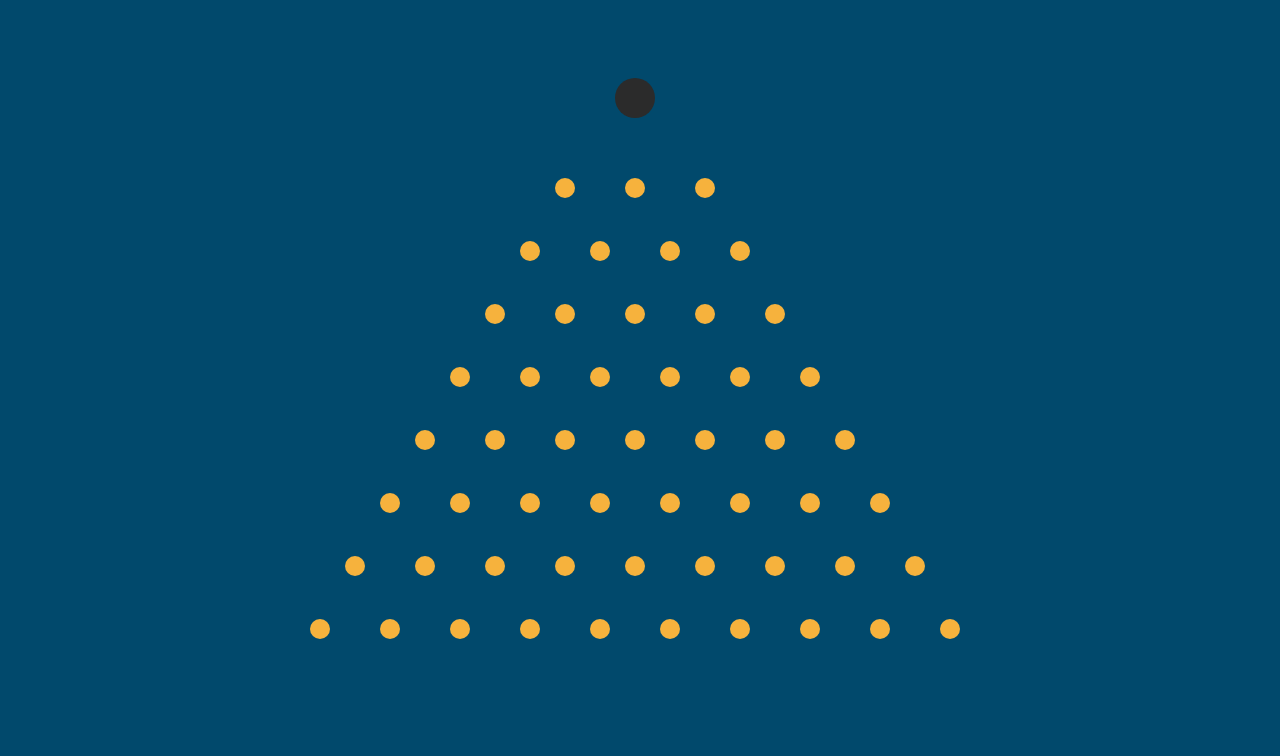
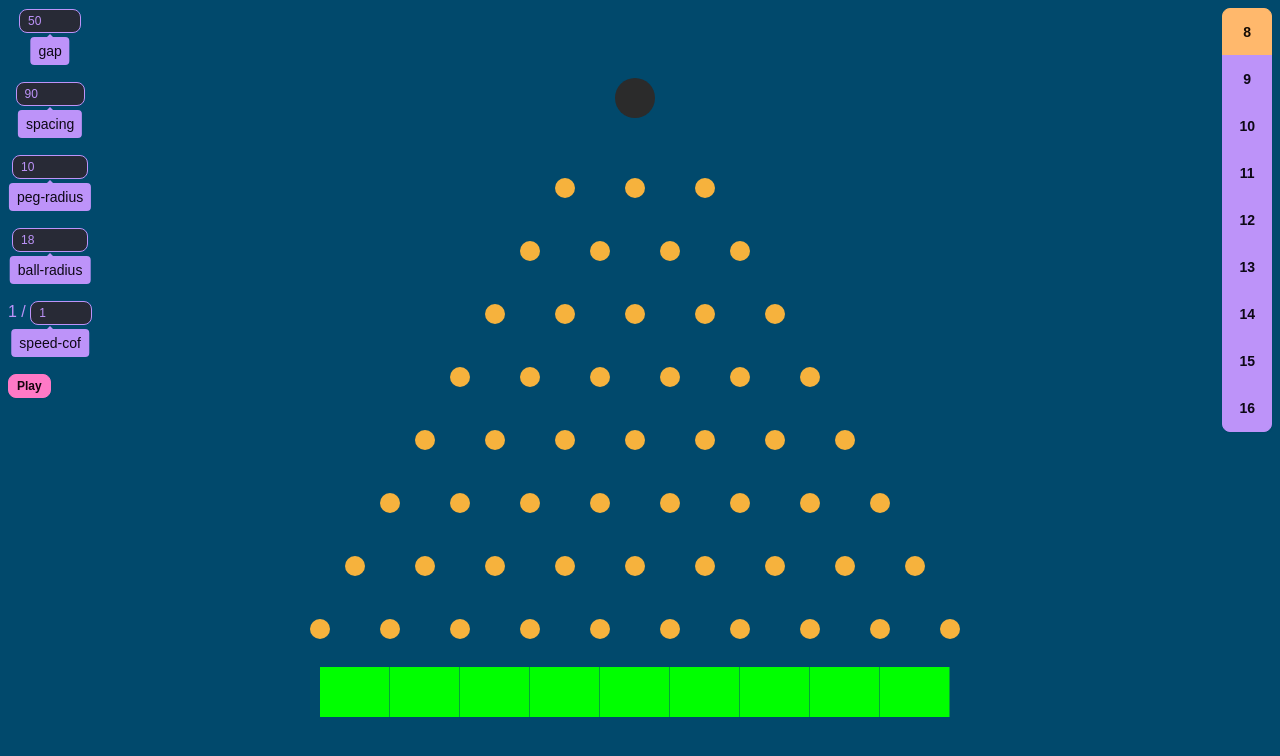
Before and after one commit to Goncharuk-Nikita/matterjs-simple, a website built with Vite: page index.html in a window 1280 px wide. Built offline with nearby package versions, Linux system fonts and the light colour scheme; animation ran at ten frames a second.

Commit message:
game logic in progress

```diff
--- a/index.html
+++ b/index.html
@@ -9,9 +9,40 @@
     <script type="module" src="src/matter.ts" defer></script>
 </head>
 <body class="w-screen h-screen">
-     <svg id="svg">
-        <path id="path-heart"
-              d="M20.1,37.828 L20.072,37.828 C14.906,37.732 0,24.264 0,11.508 C0,5.38 5.05,0 10.806,0 C15.386,0 18.466,3.16 20.098,5.46 C21.726,3.164 24.806,8.8817842e-16 29.388,8.8817842e-16 C35.148,8.8817842e-16 40.196,5.38 40.196,11.51 C40.196,24.262 25.288,37.73 20.122,37.824 L20.1,37.824 L20.1,37.828 Z"></path>
-      </svg>
+    <div class="fixed top-0 left-0 p-2 settings">
+        <div class="flex flex-col gap-12">
+          <div class="tooltip tooltip-open tooltip-bottom tooltip-secondary" data-tip="gap">
+              <input id="gap-input" rebuild type="number" min="30" max="80" value="50" step="1" class="input input-xs input-secondary text-secondary" />
+          </div>
+          <div class="tooltip tooltip-open tooltip-bottom tooltip-secondary" data-tip="spacing">
+              <input id="spacing-input" rebuild type="number" min="50" max="120" value="90" step="1" class="input input-xs input-secondary text-secondary" />
+          </div>
+          <div class="tooltip tooltip-open tooltip-bottom tooltip-secondary" data-tip="peg-radius">
+              <input id="peg-radius-input" rebuild type="number" min="5" max="20" value="10" step="0.5" class="input input-xs input-secondary text-secondary" />
+          </div>
+          <div class="tooltip tooltip-open tooltip-bottom tooltip-secondary" data-tip="ball-radius">
+              <input id="ball-radius-input" type="number" min="5" max="25" value="18" step="0.5" class="input input-xs input-secondary text-secondary" />
+          </div>
+          <div class="tooltip tooltip-open tooltip-bottom tooltip-secondary text-secondary" data-tip="speed-cof">
+              1 / <input id="speed-cof-input" type="number" min="1" max="10" value="1" step="1" class="input input-xs input-secondary text-secondary" />
+          </div>
+          <div>
+              <button id="play-btn" class="btn btn-primary btn-xs">Play</button>
+          </div>
+        </div>
+        <div class="fixed top-0 right-0 p-2 settings">
+			<div class="join join-vertical">
+				<button data-level="8" class="btn join-item btn-accent">8</button>
+				<button data-level="9" class="btn join-item btn-secondary">9</button>
+				<button data-level="10" class="btn join-item btn-secondary">10</button>
+				<button data-level="11" class="btn join-item btn-secondary">11</button>
+				<button data-level="12" class="btn join-item btn-secondary">12</button>
+				<button data-level="13" class="btn join-item btn-secondary">13</button>
+				<button data-level="14" class="btn join-item btn-secondary">14</button>
+				<button data-level="15" class="btn join-item btn-secondary">15</button>
+				<button data-level="16" class="btn join-item btn-secondary">16</button>
+			</div>
+		</div>
+    </div>
 </body>
 </html>
--- a/package.json
+++ b/package.json
@@ -8,6 +8,7 @@
     "lint:index": "eslint index2.ts --fix"
   },
   "dependencies": {
+    "events": "^3.3.0",
     "matter-js": "^0.19.0",
     "vite": "^5.2.8"
   },
--- a/src/components/field.ts
+++ b/src/components/field.ts
@@ -2,6 +2,7 @@ import Matter, { Composite } from 'matter-js'
 import { Peg } from './peg'
 import { Oppening } from './openning'
 import { Position } from '../utilities/position'
+import { Slot } from './slot'
 
 export interface SetupOptions {
   levels: number
@@ -36,6 +37,7 @@ export class Field {
     const fillStyle = '#F6B23D'
 
     const pegs: Peg[] = []
+    const slots: Slot[] = []
     const bodies: Matter.Body[] = []
     //const slots: Slot[] = []
 
@@ -66,6 +68,31 @@ export class Field {
       }
       spaceBottom += options.spacing * fraction
       //currentRow++
+    }
+
+    //const slotWidth = options.gap * fraction + options.pegRadius * 2
+
+    const slotCosts = Slot.CostsForLevels(options.levels - 8)
+
+    const firstX = pegs[pegs.length - 1 - slotCosts.length].body.position.x
+    const secondX = pegs[pegs.length - 1 - slotCosts.length + 1].body.position.x
+    const slotWidth = secondX - firstX - 0.5
+
+    for (let s = 0; s < slotCosts.length; s++) {
+      const temp_bottom_peg = pegs[pegs.length - 1 - slotCosts.length + s] // taking each bottom peg so its x can be used as a referrence point for each slot
+      const cost = slotCosts[s]
+      //const slotTexture = await Assets.load(`${options.path}/${cost}.png`)
+      const slotX = temp_bottom_peg.body.position.x + slotWidth / 2
+      const slot = new Slot({
+        x: slotX,
+        y: spaceBottom,
+        width: slotWidth,
+        height: 60 - lines,
+        fillStyle: '#00ff00',
+        cost,
+      })
+      slots.push(slot)
+      bodies.push(slot.body)
     }
 
     this._height = spaceBottom + options.pegRadius
--- /dev/null
+++ b/src/components/slot.ts
@@ -0,0 +1,56 @@
+import Matter, { Bodies } from 'matter-js'
+
+export interface SlotOptions {
+  x: number
+  y: number
+  width: number
+  height: number
+  cost: number
+  fillStyle?: string
+}
+
+export class Slot {
+  protected _body: Matter.Body
+  private _cost: number
+
+  constructor(options: SlotOptions) {
+    const { x, y, width, height, cost, fillStyle } = options
+
+    this._cost = cost
+
+    let render = {}
+    if (fillStyle) {
+      render = { fillStyle }
+    }
+
+    this._body = Bodies.rectangle(x, y, width, height, {
+      restitution: 0,
+      isStatic: true,
+      render,
+    })
+  }
+
+  get cost(): number {
+    return this._cost
+  }
+
+  get body(): Matter.Body {
+    return this._body
+  }
+
+  static CostsForLevels(level: number): number[] {
+    const costs = [
+      [5.6, 2.1, 1.1, 1, 0.5, 1, 1.1, 2.1, 5.6], // 8 lines slot costs
+      [5.6, 2, 1.6, 1, 0.7, 0.7, 1, 1.6, 2, 5.6], // 9 lines slot costs
+      [8.9, 3, 1.1, 1.1, 1, 0.5, 1, 1.1, 1.4, 3, 8.9], // 10 lines slot costs
+      [8.4, 3, 1.9, 1.3, 1, 0.7, 0.7, 1, 1.3, 1.9, 3, 8.4], // 11 lines slot costs
+      [10, 3, 1.6, 1.4, 1.1, 1, 0.5, 1, 1.1, 1.4, 1.6, 3, 10], // 12 lines slot costs
+      [8.1, 4, 3, 1.9, 1.2, 0.9, 0.7, 0.7, 0.9, 1.2, 1.9, 3, 4, 8.1], // 13 lines slot costs
+      [7.1, 4, 1.9, 1.4, 1.3, 1.1, 1, 0.5, 1, 1.1, 1.3, 1.4, 1.9, 4, 7.1], // 14 lines slot costs
+      [15, 8, 3, 2, 1.5, 1.1, 1, 0.7, 0.7, 1, 1.1, 1.5, 2, 3, 8, 15], // 15 lines slot costs
+      [16, 9, 2, 1.4, 1.4, 1.2, 1.1, 1, 0.5, 1, 1.1, 1.2, 1.4, 1.4, 2, 9, 16], // 16 lines slot costs
+    ]
+    return costs[level]
+    //console.log('Static method called');
+  }
+}
--- a/src/matter.ts
+++ b/src/matter.ts
@@ -6,33 +6,34 @@ import { Position } from './utilities/position'
 import { PlayOptions } from './process/play'
 
 import { startPlay } from './process/play'
+import { Inputs } from './ui/inputs'
+import { Levels } from './ui/levels'
 
 const { Composite, Engine } = Matter
 
-let levels: number
 let field: Field
 let engine: Matter.Engine
 let world: Matter.World
 let render: Matter.Render
 let element: HTMLElement
 let oppeningPosition: Position
+let inputs: Inputs
+let levels: Levels
 
 function rebuild() {
   resize(render, element)
-  rebuildField(8, world)
+  rebuildField(levels.level, world)
 }
 
 function rebuildField(newLevels: number, world: Matter.World) {
-  levels = newLevels
-
   Composite.clear(world, true, true)
 
   field = new Field(world)
   field.init({
-    levels,
-    gap: 50,
-    pegRadius: 10,
-    spacing: 90,
+    levels: newLevels,
+    gap: inputs.gap,
+    pegRadius: inputs.pegRadius,
+    spacing: inputs.spacing,
   })
 
   const dx = (element.clientWidth - field.width) / 2
@@ -58,6 +59,12 @@ function run() {
   element = document.querySelector('body') as HTMLBodyElement
   render = createRender(engine, element)
 
+  inputs = new Inputs()
+  inputs.dispatcher.addListener('rebuild', rebuild)
+
+  levels = new Levels()
+  levels.dispatcher.addListener('change', rebuild)
+
   window.addEventListener('resize', rebuild)
   window.addEventListener('load', rebuild)
 
@@ -72,8 +79,9 @@ function play() {
   const options = {
     world,
     oppeningPosition,
-    ballRadius: 25,
+    ballRadius: inputs.ballRadius,
   } satisfies PlayOptions
+
   //
   startPlay(options)
 }
--- a/src/process/play.ts
+++ b/src/process/play.ts
@@ -11,13 +11,13 @@ export interface PlayOptions {
 
 export function startPlay(options: PlayOptions) {
   const composite = Composite.create({ label: 'Play' })
+  Composite.add(options.world, [composite])
   const ball = new Ball({
     x: options.oppeningPosition.x,
     y: options.oppeningPosition.y,
     radius: options.ballRadius,
     fillStyle: '#FF0000',
     isStatic: false,
-  }) //createHeartBall(heartVertices)
-  Composite.add(options.world, [composite])
+  })
   Composite.add(composite, [ball.body])
 }
--- /dev/null
+++ b/src/ui/inputs.ts
@@ -0,0 +1,75 @@
+import { EventEmitter } from 'events'
+
+export class Inputs {
+  private gapInput: HTMLInputElement
+  private spacingInput: HTMLInputElement
+  private ballRadiusInput: HTMLInputElement
+  private pegRadiusInput: HTMLInputElement
+  private speedCofInput: HTMLInputElement
+
+  private emitter: EventEmitter
+
+  constructor() {
+    this.gapInput = document.getElementById('gap-input') as HTMLInputElement
+    this.spacingInput = document.getElementById(
+      'spacing-input',
+    ) as HTMLInputElement
+    this.pegRadiusInput = document.getElementById(
+      'peg-radius-input',
+    ) as HTMLInputElement
+    this.ballRadiusInput = document.getElementById(
+      'ball-radius-input',
+    ) as HTMLInputElement
+    this.speedCofInput = document.getElementById(
+      'speed-cof-input',
+    ) as HTMLInputElement
+
+    this.emitter = new EventEmitter()
+    console.log(this.emitter)
+
+    this.gapInput.addEventListener('change', (e) =>
+      this.onChange(e.currentTarget as HTMLInputElement, this.emitter),
+    )
+    this.spacingInput.addEventListener('change', (e) =>
+      this.onChange(e.currentTarget as HTMLInputElement, this.emitter),
+    )
+    this.pegRadiusInput.addEventListener('change', (e) =>
+      this.onChange(e.currentTarget as HTMLInputElement, this.emitter),
+    )
+    this.ballRadiusInput.addEventListener('change', (e) =>
+      this.onChange(e.currentTarget as HTMLInputElement, this.emitter),
+    )
+  }
+
+  get dispatcher() {
+    return this.emitter
+  }
+
+  private onChange(input: HTMLInputElement, dispatcher: EventEmitter) {
+    console.log(dispatcher)
+
+    if (input.hasAttribute('rebuild')) {
+      dispatcher.emit('rebuild', {})
+    }
+  }
+
+  get gap(): number {
+    return +this.gapInput.value
+  }
+
+  get spacing(): number {
+    return +this.spacingInput.value
+  }
+
+  get ballRadius(): number {
+    return +this.ballRadiusInput.value
+  }
+
+  get pegRadius(): number {
+    return +this.pegRadiusInput.value
+  }
+
+  get speedCof(): number {
+    return +this.speedCofInput.value
+  }
+}
--- /dev/null
+++ b/src/ui/levels.ts
@@ -0,0 +1,42 @@
+import { EventEmitter } from 'events'
+
+export class Levels {
+  private emitter: EventEmitter
+
+  private nodeLevels: NodeListOf<Element>
+  private _level: number
+
+  constructor() {
+    this.nodeLevels = document.querySelectorAll('.join button[data-level]')
+    this._level = 8
+
+    this.emitter = new EventEmitter()
+
+    this.nodeLevels.forEach((btn) => {
+      btn.addEventListener('click', async () => {
+        this.removeAccent()
+        btn.classList.remove('btn-secondary')
+        btn.classList.add('btn-accent')
+        if (btn instanceof HTMLElement) {
+          this._level = +(btn.dataset.level || 8)
+          this.dispatcher.emit('change', {})
+        }
+      })
+    })
+  }
+
+  get level(): number {
+    return this._level
+  }
+
+  get dispatcher() {
+    return this.emitter
+  }
+
+  private removeAccent = () => {
+    this.nodeLevels.forEach((btn: Element) => {
+      btn.classList.remove('btn-accent')
+      btn.classList.add('btn-secondary')
+    })
+  }
+}
```
Also changed, not shown: 1 other file.
